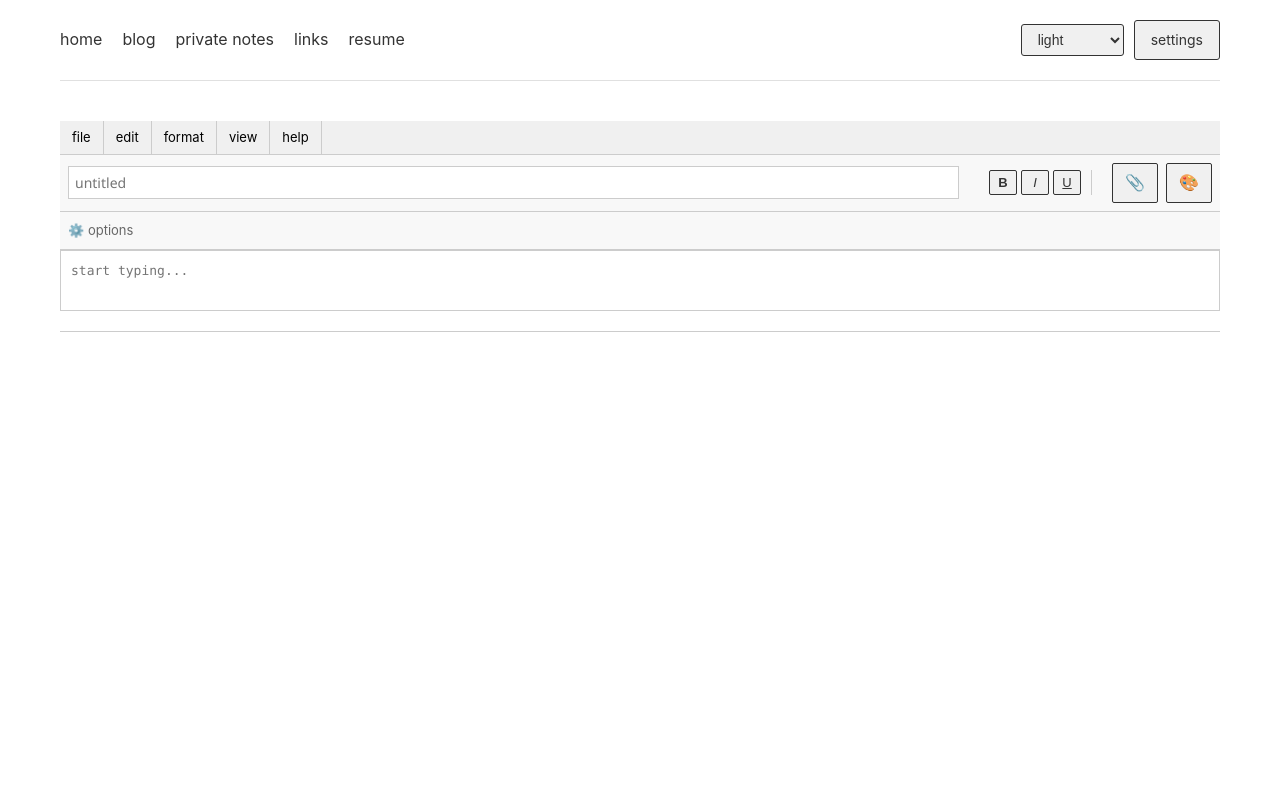
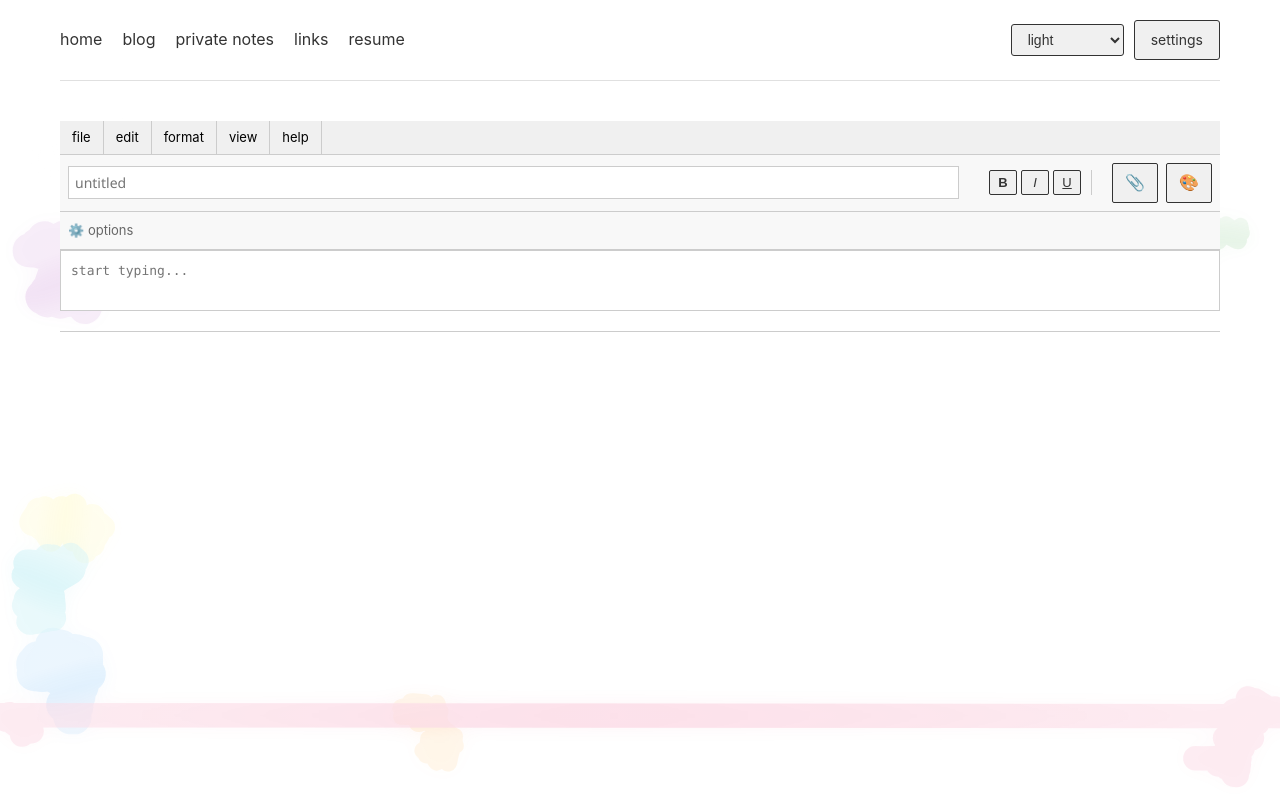
Before and after one commit to joon0429/jooniesnotes, a plain HTML site: page pages/notepad.html in a window 1280 px wide. Drawn offline with Linux system fonts and the light colour scheme; animation ran at ten frames a second.

Commit message:
Change dark-pink theme to dark-mode with lightning yellow, improve dropdown animation and hitbox, add Windows 10 screensaver background animation

```diff
--- a/css/styles.css
+++ b/css/styles.css
@@ -76,18 +76,18 @@ nav .nav-links .links-dropdown-menu {
     display: block;
     position: absolute;
     top: 100%;
-    left: 0;
+    left: -20px;
     background-color: var(--bg-primary);
     border: var(--border-thickness) solid var(--border-color);
     box-shadow: 2px 2px 5px rgba(0,0,0,0.1);
     z-index: 1000;
-    min-width: 200px;
-    margin-top: 10px;
-    padding: 5px 0;
+    min-width: 220px;
+    margin-top: 15px;
+    padding: 15px 0;
     opacity: 0;
     visibility: hidden;
     transform: translateY(-10px);
-    transition: opacity 0.3s ease, visibility 0.3s ease, transform 0.3s ease;
+    transition: opacity 0.5s ease, visibility 0.5s ease, transform 0.5s ease;
     pointer-events: none;
 }
 
@@ -101,13 +101,15 @@ nav .nav-links .links-dropdown-menu:hover {
 
 nav .nav-links .links-dropdown-menu a {
     display: block;
-    padding: 12px 20px;
+    padding: 15px 30px;
     color: var(--text-primary);
     text-decoration: none;
     font-size: 14px;
     text-transform: lowercase;
     border-bottom: var(--border-thickness) solid var(--border-color);
     transition: background-color 0.2s ease, color 0.2s ease;
+    margin: 0 10px;
+    border-radius: 3px;
 }
 
 nav .nav-links .links-dropdown-menu a:last-child {
@@ -770,8 +772,8 @@ main {
     background: linear-gradient(135deg, #fff 50%, #f0f0f0 50%);
 }
 
-.dark-pink-preview {
-    background: linear-gradient(135deg, #1a1a1a 50%, #ff69b4 50%);
+.dark-mode-preview {
+    background: linear-gradient(135deg, #1a1a1a 50%, #FFEB3B 50%);
 }
 
 .blue-preview {
--- /dev/null
+++ b/js/background-animation.js
@@ -0,0 +1,259 @@
+// Windows 10 screensaver-style background animation with cursor interaction
+
+class BackgroundAnimation {
+    constructor() {
+        this.canvas = null;
+        this.ctx = null;
+        this.ribbons = [];
+        this.mouseX = 0;
+        this.mouseY = 0;
+        this.animationId = null;
+        this.repelRadius = 150;
+        this.repelStrength = 0.3;
+    }
+
+    init() {
+        // Create canvas element
+        this.canvas = document.createElement('canvas');
+        this.canvas.id = 'background-animation';
+        this.canvas.style.position = 'fixed';
+        this.canvas.style.top = '0';
+        this.canvas.style.left = '0';
+        this.canvas.style.width = '100%';
+        this.canvas.style.height = '100%';
+        this.canvas.style.pointerEvents = 'none';
+        this.canvas.style.zIndex = '-1';
+        this.canvas.style.opacity = '0.15';
+        document.body.appendChild(this.canvas);
+
+        this.ctx = this.canvas.getContext('2d');
+        this.resize();
+
+        // Create ribbons
+        this.createRibbons();
+
+        // Event listeners
+        window.addEventListener('resize', () => this.resize());
+        document.addEventListener('mousemove', (e) => this.onMouseMove(e));
+
+        // Start animation
+        this.animate();
+    }
+
+    resize() {
+        this.canvas.width = window.innerWidth;
+        this.canvas.height = window.innerHeight;
+    }
+
+    createRibbons() {
+        const numRibbons = 8;
+        const colors = [
+            { r: 255, g: 235, b: 59 },   // Lightning yellow
+            { r: 156, g: 39, b: 176 },   // Purple
+            { r: 33, g: 150, b: 243 },    // Blue
+            { r: 76, g: 175, b: 80 },    // Green
+            { r: 255, g: 152, b: 0 },    // Orange
+            { r: 233, g: 30, b: 99 },    // Pink
+            { r: 0, g: 188, b: 212 },    // Cyan
+            { r: 255, g: 255, b: 255 }   // White
+        ];
+
+        for (let i = 0; i < numRibbons; i++) {
+            this.ribbons.push({
+                points: this.generateRibbonPoints(),
+                color: colors[i % colors.length],
+                speed: 0.5 + Math.random() * 0.5,
+                thickness: 15 + Math.random() * 20
+            });
+        }
+    }
+
+    generateRibbonPoints() {
+        const points = [];
+        const numPoints = 50;
+        const width = this.canvas.width;
+        const height = this.canvas.height;
+
+        // Start from random edge
+        const startEdge = Math.floor(Math.random() * 4);
+        let x, y, vx, vy;
+
+        switch(startEdge) {
+            case 0: // Top
+                x = Math.random() * width;
+                y = 0;
+                vx = (Math.random() - 0.5) * 2;
+                vy = Math.random() * 2 + 1;
+                break;
+            case 1: // Right
+                x = width;
+                y = Math.random() * height;
+                vx = -(Math.random() * 2 + 1);
+                vy = (Math.random() - 0.5) * 2;
+                break;
+            case 2: // Bottom
+                x = Math.random() * width;
+                y = height;
+                vx = (Math.random() - 0.5) * 2;
+                vy = -(Math.random() * 2 + 1);
+                break;
+            case 3: // Left
+                x = 0;
+                y = Math.random() * height;
+                vx = Math.random() * 2 + 1;
+                vy = (Math.random() - 0.5) * 2;
+                break;
+        }
+
+        for (let i = 0; i < numPoints; i++) {
+            points.push({ x, y, vx, vy });
+            x += vx;
+            y += vy;
+            // Add some randomness
+            vx += (Math.random() - 0.5) * 0.5;
+            vy += (Math.random() - 0.5) * 0.5;
+            // Normalize velocity
+            const speed = Math.sqrt(vx * vx + vy * vy);
+            if (speed > 0) {
+                vx = (vx / speed) * (1 + Math.random() * 0.5);
+                vy = (vy / speed) * (1 + Math.random() * 0.5);
+            }
+        }
+
+        return points;
+    }
+
+    onMouseMove(e) {
+        this.mouseX = e.clientX;
+        this.mouseY = e.clientY;
+    }
+
+    applyRepulsion(ribbon) {
+        ribbon.points.forEach(point => {
+            const dx = point.x - this.mouseX;
+            const dy = point.y - this.mouseY;
+            const distance = Math.sqrt(dx * dx + dy * dy);
+
+            if (distance < this.repelRadius) {
+                const force = (this.repelRadius - distance) / this.repelRadius;
+                const angle = Math.atan2(dy, dx);
+                point.vx += Math.cos(angle) * force * this.repelStrength;
+                point.vy += Math.sin(angle) * force * this.repelStrength;
+            }
+        });
+    }
+
+    updateRibbon(ribbon) {
+        // Apply cursor repulsion
+        this.applyRepulsion(ribbon);
+
+        // Update points
+        ribbon.points.forEach((point, index) => {
+            point.x += point.vx;
+            point.y += point.vy;
+
+            // Add some smooth movement
+            point.vx += (Math.random() - 0.5) * 0.1;
+            point.vy += (Math.random() - 0.5) * 0.1;
+
+            // Damping
+            point.vx *= 0.98;
+            point.vy *= 0.98;
+
+            // Wrap around edges
+            if (point.x < 0) point.x = this.canvas.width;
+            if (point.x > this.canvas.width) point.x = 0;
+            if (point.y < 0) point.y = this.canvas.height;
+            if (point.y > this.canvas.height) point.y = 0;
+        });
+    }
+
+    drawRibbon(ribbon) {
+        const points = ribbon.points;
+        if (points.length < 2) return;
+
+        this.ctx.beginPath();
+        this.ctx.moveTo(points[0].x, points[0].y);
+
+        // Draw smooth curve through points
+        for (let i = 1; i < points.length; i++) {
+            const prev = points[i - 1];
+            const curr = points[i];
+            const next = points[i + 1] || curr;
+
+            const cp1x = prev.x + (curr.x - prev.x) * 0.5;
+            const cp1y = prev.y + (curr.y - prev.y) * 0.5;
+            const cp2x = curr.x - (next.x - curr.x) * 0.5;
+            const cp2y = curr.y - (next.y - curr.y) * 0.5;
+
+            this.ctx.bezierCurveTo(cp1x, cp1y, cp2x, cp2y, curr.x, curr.y);
+        }
+
+        // Create gradient for ribbon
+        const gradient = this.ctx.createLinearGradient(
+            points[0].x, points[0].y,
+            points[points.length - 1].x, points[points.length - 1].y
+        );
+
+        const c = ribbon.color;
+        gradient.addColorStop(0, `rgba(${c.r}, ${c.g}, ${c.b}, 0.3)`);
+        gradient.addColorStop(0.5, `rgba(${c.r}, ${c.g}, ${c.b}, 0.6)`);
+        gradient.addColorStop(1, `rgba(${c.r}, ${c.g}, ${c.b}, 0.3)`);
+
+        this.ctx.strokeStyle = gradient;
+        this.ctx.lineWidth = ribbon.thickness;
+        this.ctx.lineCap = 'round';
+        this.ctx.lineJoin = 'round';
+        this.ctx.stroke();
+
+        // Add glow effect
+        this.ctx.shadowBlur = 20;
+        this.ctx.shadowColor = `rgba(${c.r}, ${c.g}, ${c.b}, 0.5)`;
+        this.ctx.stroke();
+        this.ctx.shadowBlur = 0;
+    }
+
+    animate() {
+        this.ctx.clearRect(0, 0, this.canvas.width, this.canvas.height);
+
+        this.ribbons.forEach(ribbon => {
+            this.updateRibbon(ribbon);
+            this.drawRibbon(ribbon);
+        });
+
+        this.animationId = requestAnimationFrame(() => this.animate());
+    }
+
+    destroy() {
+        if (this.animationId) {
+            cancelAnimationFrame(this.animationId);
+        }
+        if (this.canvas && this.canvas.parentNode) {
+            this.canvas.parentNode.removeChild(this.canvas);
+        }
+    }
+}
+
+// Initialize background animation
+let backgroundAnimation = null;
+
+function initBackgroundAnimation() {
+    if (!backgroundAnimation) {
+        backgroundAnimation = new BackgroundAnimation();
+        backgroundAnimation.init();
+    }
+}
+
+function destroyBackgroundAnimation() {
+    if (backgroundAnimation) {
+        backgroundAnimation.destroy();
+        backgroundAnimation = null;
+    }
+}
+
+// Initialize on page load
+if (document.readyState === 'loading') {
+    document.addEventListener('DOMContentLoaded', initBackgroundAnimation);
+} else {
+    initBackgroundAnimation();
+}
--- a/js/common.js
+++ b/js/common.js
@@ -21,21 +21,21 @@ const themes = {
         '--button-bold': 'normal',
         '--nav-link-bold': 'normal'
     },
-    'dark-pink': {
+    'dark-mode': {
         '--bg-primary': '#1a1a1a',
         '--bg-secondary': '#252525',
         '--bg-tertiary': '#2a2a2a',
         '--text-primary': '#fff',
         '--text-secondary': '#fff',
         '--text-tertiary': '#ccc',
-        '--accent-color': '#ff69b4',
-        '--accent-hover': '#ffb3d9',
-        '--border-color': '#ff69b4',
+        '--accent-color': '#FFEB3B',
+        '--accent-hover': '#FFD700',
+        '--border-color': '#FFEB3B',
         '--border-thickness': '2px',
         '--nav-bg': '#0f0f0f',
-        '--nav-border': '#ff69b4',
-        '--button-bg': '#ff69b4',
-        '--button-hover': '#ffb3d9',
+        '--nav-border': '#FFEB3B',
+        '--button-bg': '#FFEB3B',
+        '--button-hover': '#FFD700',
         '--button-text': '#1a1a1a',
         '--button-bold': 'bold',
         '--nav-link-bold': 'normal'
--- a/pages/notepad.html
+++ b/pages/notepad.html
@@ -28,7 +28,7 @@
             <div class="theme-selector-nav">
                 <select id="theme-select" onchange="changeThemeFromNav(this.value)">
                     <option value="light">light</option>
-                    <option value="dark-pink">dark pink</option>
+                    <option value="dark-mode">dark mode</option>
                     <option value="blue">blue</option>
                     <option value="green">green</option>
                     <option value="purple">purple</option>
@@ -145,9 +145,9 @@
                     <div class="theme-preview light-preview"></div>
                     <span>light</span>
                 </div>
-                <div class="theme-option" onclick="setThemeLocal('dark-pink')" data-theme="dark-pink">
-                    <div class="theme-preview dark-pink-preview"></div>
-                    <span>dark pink</span>
+                <div class="theme-option" onclick="setThemeLocal('dark-mode')" data-theme="dark-mode">
+                    <div class="theme-preview dark-mode-preview"></div>
+                    <span>dark mode</span>
                 </div>
                 <div class="theme-option" onclick="setThemeLocal('blue')" data-theme="blue">
                     <div class="theme-preview blue-preview"></div>
@@ -169,6 +169,7 @@
     <script src="../js/api.js"></script>
     <script src="../js/markdown.js"></script>
     <script src="../js/common.js"></script>
+    <script src="../js/background-animation.js"></script>
     <script>
         let currentNoteId = null;
         let currentNoteType = null;
```
Also changed, not shown: pages/blog.html (+1 -1 lines), pages/index.html (+2 -1 lines), pages/links.html (+2 -1 lines), pages/private.html (+2 -1 lines), pages/resume.html (+2 -1 lines), pages/settings.html (+2 -1 lines).
